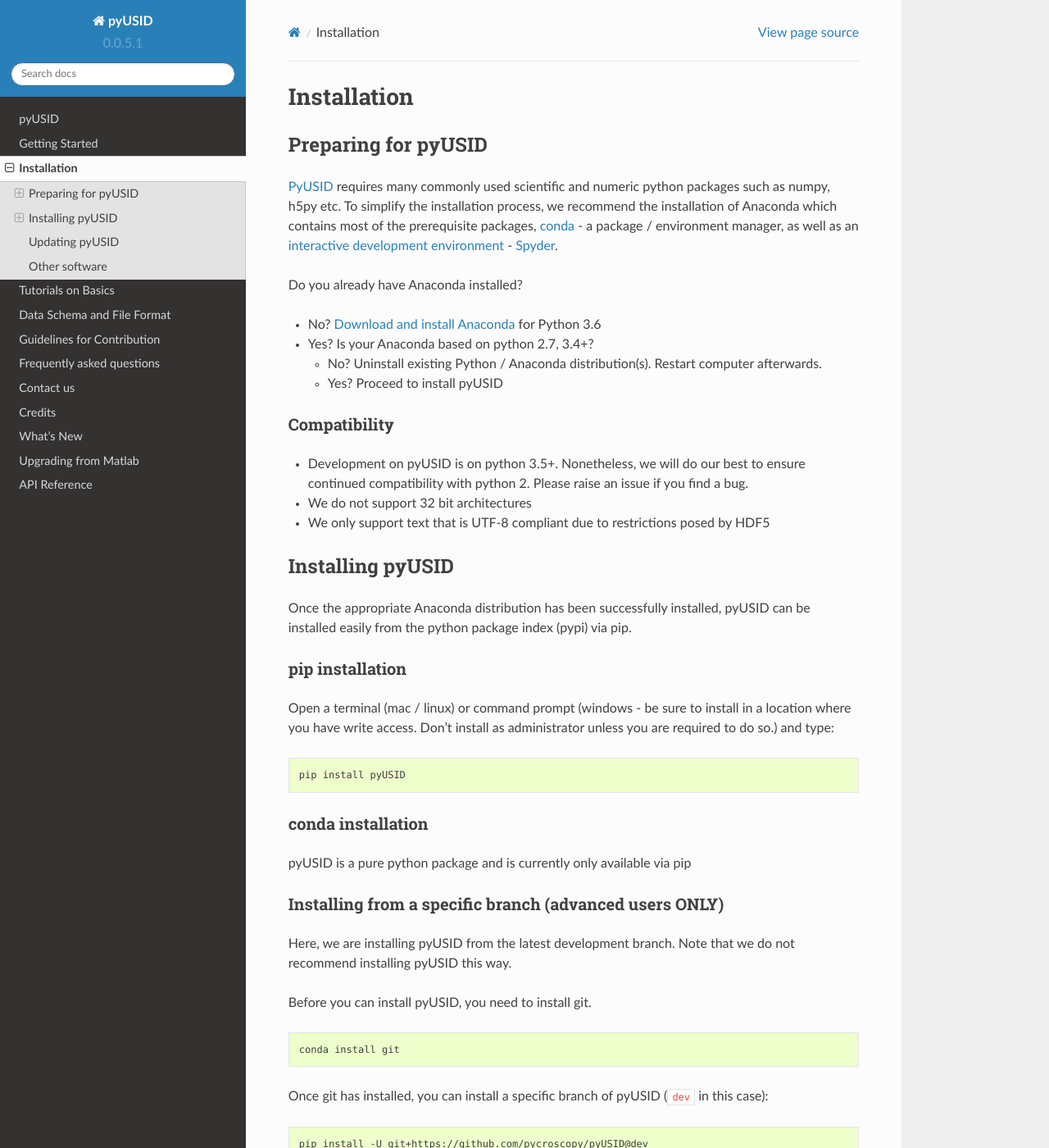
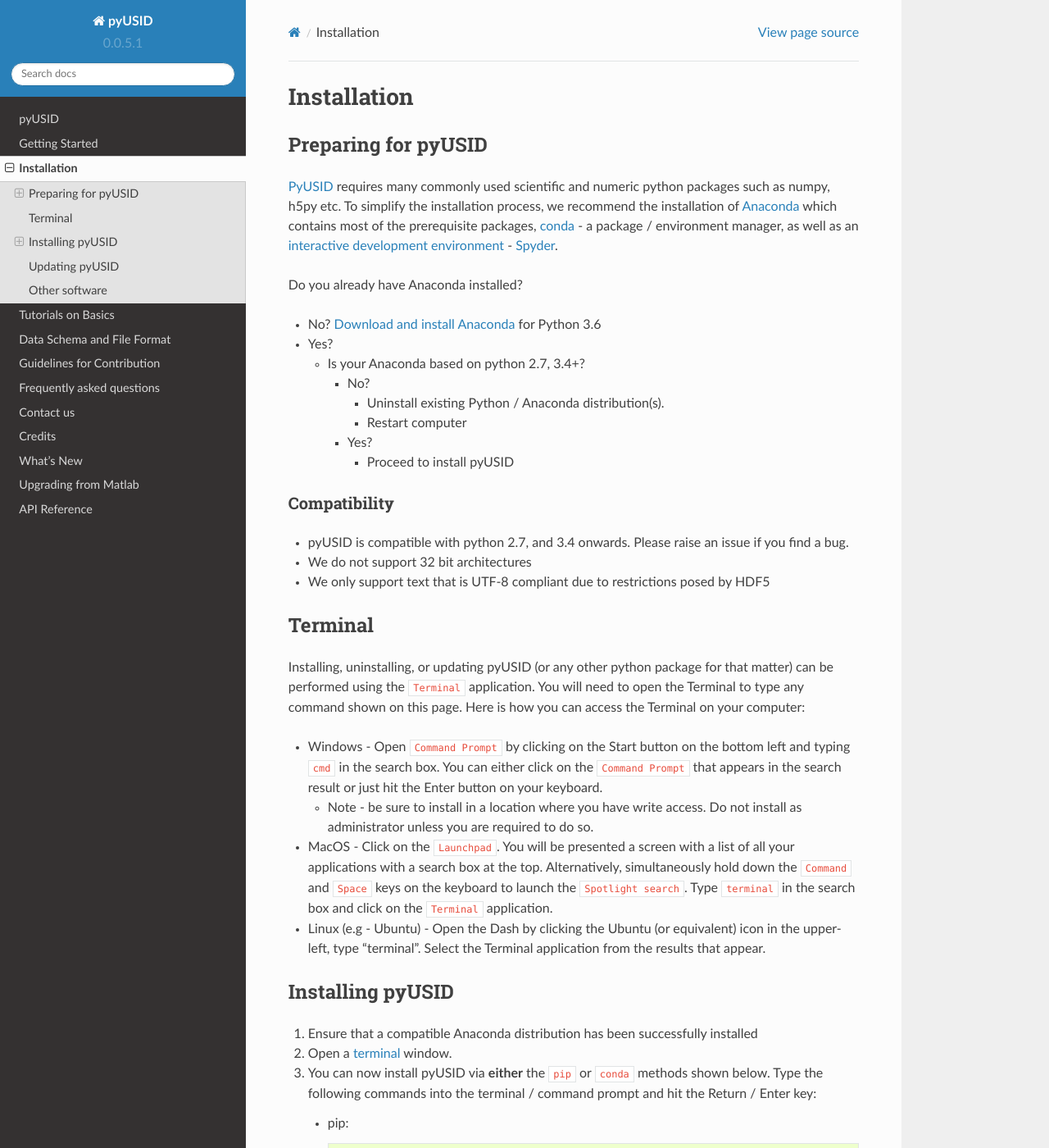
Before and after one commit to pycroscopy/pyUSID, a Sphinx documentation site: the page built from docs/install.rst, in a window 1280 px wide and 1400 px high. Shown: the whole window at 82% size. Built offline with Sphinx 7.4.7 and the Read the Docs theme 2.0.0, drawn with Linux system fonts in a browser that asks for light colours; pages that are not in the unit, such as notebooks, are missing from menus; some of the changed text lies outside the part shown.

Commit message:
Expanded installation options.

```diff
--- a/docs/install.rst
+++ b/docs/install.rst
@@ -4,7 +4,8 @@ Installation
 Preparing for pyUSID
 --------------------
 `PyUSID <https://github.com/pycroscopy/pyUSID>`_ requires many commonly used scientific and numeric python packages such as numpy, h5py etc.
-To simplify the installation process, we recommend the installation of Anaconda which contains most of the prerequisite packages,
+To simplify the installation process, we recommend the installation of
+`Anaconda <https://www.anaconda.com/distribution/>`_ which contains most of the prerequisite packages,
 `conda <https://conda.io/docs/>`_ - a package / environment manager,
 as well as an `interactive development environment <https://en.wikipedia.org/wiki/Integrated_development_environment>`_ - `Spyder <https://www.coursera.org/learn/python-programming-introduction/lecture/ywcuv/introduction-to-the-spyder-ide>`_.
 
@@ -12,70 +13,125 @@ Do you already have Anaconda installed?
 
 - No? `Download and install Anaconda <https://www.anaconda.com/download/>`_ for Python 3.6
 
-- Yes? Is your Anaconda based on python 2.7, 3.4+?
+- Yes?
 
-  - No? Uninstall existing Python / Anaconda distribution(s). Restart computer afterwards.
-  - Yes? Proceed to install pyUSID
+  - Is your Anaconda based on python 2.7, 3.4+?
+
+    - No?
+
+      - Uninstall existing Python / Anaconda distribution(s).
+      - Restart computer
+    - Yes?
+
+      - Proceed to install pyUSID
 
 Compatibility
 ~~~~~~~~~~~~~
-* Development on pyUSID is on python 3.5+. Nonetheless, we will do our best to ensure continued compatibility with python 2. Please raise an issue if you find a bug.
+* pyUSID is compatible with python 2.7, and 3.4 onwards. Please raise an issue if you find a bug.
 * We do not support 32 bit architectures
 * We only support text that is UTF-8 compliant due to restrictions posed by HDF5
 
+Terminal
+--------
+Installing, uninstalling, or updating pyUSID (or any other python package for that matter) can be performed using the ``Terminal`` application.
+You will need to open the Terminal to type any command shown on this page.
+Here is how you can access the Terminal on your computer:
+
+* Windows - Open ``Command Prompt`` by clicking on the Start button on the bottom left and typing ``cmd`` in the search box.
+  You can either click on the ``Command Prompt`` that appears in the search result or just hit the Enter button on your keyboard.
+
+  * Note - be sure to install in a location where you have write access.  Do not install as administrator unless you are required to do so.
+* MacOS - Click on the ``Launchpad``. You will be presented a screen with a list of all your applications with a search box at the top.
+  Alternatively, simultaneously hold down the ``Command`` and ``Space`` keys on the keyboard to launch the ``Spotlight search``.
+  Type ``terminal`` in the search box and click on the ``Terminal`` application.
+* Linux (e.g - Ubuntu) - Open the Dash by clicking the Ubuntu (or equivalent) icon in the upper-left, type "terminal".
+  Select the Terminal application from the results that appear.
+
 Installing pyUSID
----------------------
-Once the appropriate Anaconda distribution has been successfully installed, pyUSID can be installed easily from the python package index (pypi) via pip.
+-----------------
+1. Ensure that a compatible Anaconda distribution has been successfully installed
+2. Open a `terminal <#terminal>`_ window.
+3. You can now install pyUSID via **either** the ``pip`` or ``conda`` methods shown below.
+   Type the following commands into the terminal / command prompt and hit the Return / Enter key:
 
-pip installation
-~~~~~~~~~~~~~~~~
-Open a terminal (mac / linux) or command prompt (windows - be sure to install in a location where you have write access.  Don't install as administrator unless you are required to do so.) and type:
+   * pip:
+
+     .. code:: bash
+
+        pip install pyUSID
+
+   * conda:
+
+     .. code:: bash
+
+        conda config --add channels conda-forge
+        conda install pyusid
+
+Offline installation
+~~~~~~~~~~~~~~~~~~~~
+In certain cases, you may need your python packages to work on a computer
+(typically the computer that controls a scientific instrument) that is not connected to the internet.
+In such cases, the aforementioned routes will not work. Please follow these instructions instead:
+
+#. Recall that pyUSID requires python and several other packages. Therefore, you will need to:
+
+   #. Download the `Anaconda installer <https://www.anaconda.com/download/>`_ from a computer is online
+   #. Copy the installer onto the target computer via a USB pen drive
+   #. Install Anaconda
+#. Download the pyUSID repository from GitHub via `this link <https://github.com/pycroscopy/pyUSID/archive/master.zip>`_
+#. Copy the resultant zip file to the offline computer via a portable storage device like a USB pen drive
+#. Unzip the zip file in the offline computer.
+#. Open a `terminal <#terminal>`_ window
+#. Navigate to the folder where you unzipped the contents of the zip file via ``cd`` commands
+#. Type the following command:
+
+   .. code:: bash
+
+     python setup.py install
+
+
+Installing from a specific branch (advanced users **ONLY**)
+~~~~~~~~~~~~~~~~~~~~~~~~~~~~~~~~~~~~~~~~~~~~~~~~~~~~~~~~~~~
+Note that we do not recommend installing pyUSID this way since branches other than the master branch may contain bugs.
+
+.. note::
+   Windows users will need to install ``git`` before proceeding. Please type the following command in the Command Prompt:
+
+   .. code:: bash
+
+     conda install git
+
+Install a specific branch of pyUSID (``usi_dev`` in this case):
 
 .. code:: bash
 
-  pip install pyUSID
-
-conda installation
-~~~~~~~~~~~~~~~~~~
-pyUSID is a pure python package and is currently only available via pip
-
-
-Installing from a specific branch (advanced users **ONLY**)
-~~~~~~~~~~~~~~~~~~~~~~~~~~~~~~~~~~~~~~~~~~~~~~~~~~~~~~~~~~~~~
-
-Here, we are installing pyUSID from the latest development branch. Note that we do not recommend installing pyUSID this way.
-
-Before you can install pyUSID, you need to install git.
-
-.. code:: bash
-
-  conda install git
-
-Once git has installed, you can install a specific branch of pyUSID (``dev`` in this case):
-
-.. code:: bash
-
-  pip install -U git+https://github.com/pycroscopy/pyUSID@dev
+  pip install -U git+https://github.com/pycroscopy/pyUSID@usi_dev
 
 
 Updating pyUSID
--------------------
+---------------
 
 We recommend periodically updating your conda / anaconda distribution. Please see `these instructions to update anaconda <./external_guides.html#Updating-packages>`_.
 
-If you already have pyUSID installed and want to update to the latest version, use the following command in a terminal / command window:
+If you already have pyUSID installed and want to update to the latest version, use the following command in a terminal window:
 
-.. code:: bash
+* If you originally installed pyUSID via ``pip``:
 
-  pip install -U --no-deps pyUSID
+  .. code:: bash
 
-If it does not work try reinstalling the package:
+    pip install -U --no-deps pyUSID
 
-.. code:: bash
+  If it does not work try reinstalling the package:
 
-  pip uninstall pyUSID
-  pip install pyUSID
+  .. code:: bash
 
+    pip uninstall pyUSID
+    pip install pyUSID
+* If you originally installed pyUSID via ``conda``:
+
+  .. code:: bash
+
+    conda update pyUSID
 
 Other software
 --------------
```
